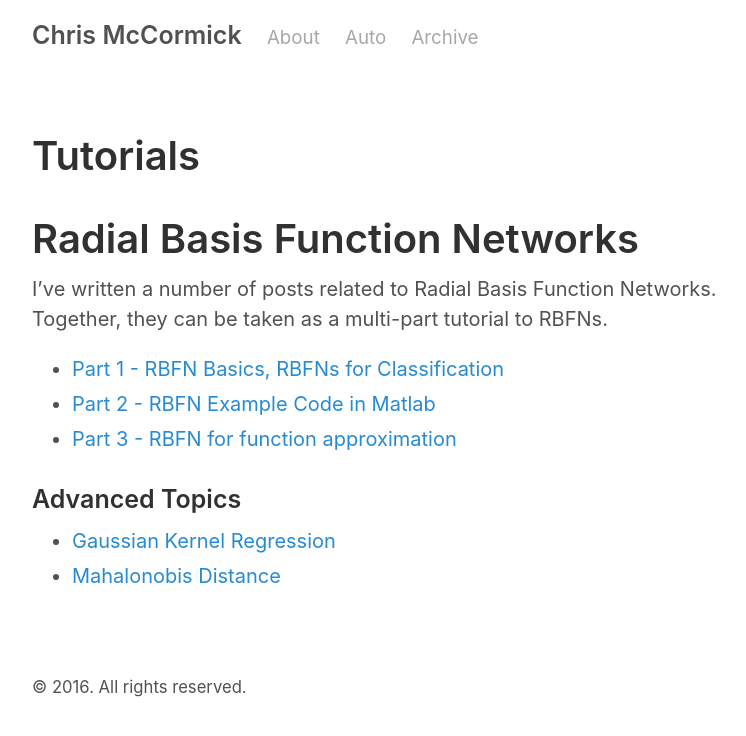
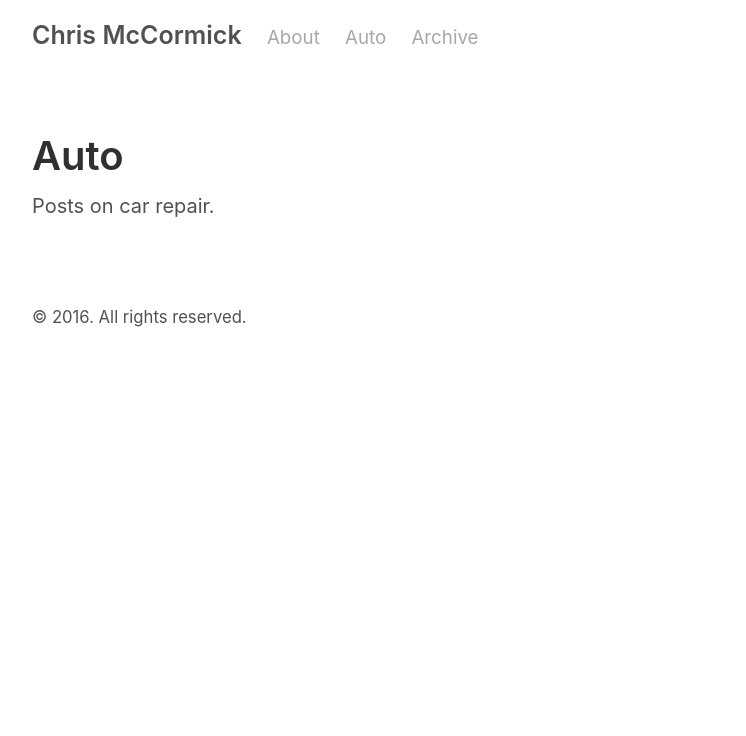
Before and after one commit to chrisjmccormick/personal-site, a Jekyll site: the page built from auto.md, in a window 1280 px wide. Shown: the top 736 px of the page, without its empty margins (258-1004 px from the left). Built offline with Jekyll 4.4.1, drawn with Linux system fonts in a browser that asks for light colours.

Commit message:
Cleared out old material

```diff
--- a/auto.md
+++ b/auto.md
@@ -1,22 +1,6 @@
 ---
 layout: page
-title: Tutorials
+title: Auto
 ---
 
-Radial Basis Function Networks
-==============================
-I've written a number of posts related to Radial Basis Function Networks. Together, they can be taken as a multi-part tutorial to RBFNs.
-
-* [Part 1 - RBFN Basics, RBFNs for Classification][rbfn_classification]
-* [Part 2 - RBFN Example Code in Matlab][rbfn_code]
-* [Part 3 - RBFN for function approximation][rbfn_func_approx]
-
-### Advanced Topics
-* [Gaussian Kernel Regression][kernel_regression]
-* [Mahalonobis Distance][mahal_dist]
-
-[rbfn_classification]: {{ site.url }}/2013/08/15/radial-basis-function-network-rbfn-tutorial/ "RBFN basics and classification"
-[rbfn_code]: {{ site.url }}/2013/08/16/rbf-network-matlab-code/ "Post on Matlab code for RBFN"
-[rbfn_func_approx]: {{ site.url }}/2015/08/26/rbfn-tutorial-part-ii-function-approximation/ "RBFNs for function approximation"
-[kernel_regression]: https://chrisjmccormick.wordpress.com/2014/02/26/kernel-regression/ "Gaussian Kernel Regression"
-[mahal_dist]: https://chrisjmccormick.wordpress.com/2014/07/21/mahalanobis-distance/ "Mahalanobis Distance"
+Posts on car repair.
```
